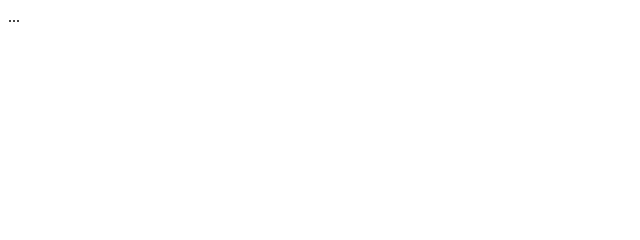
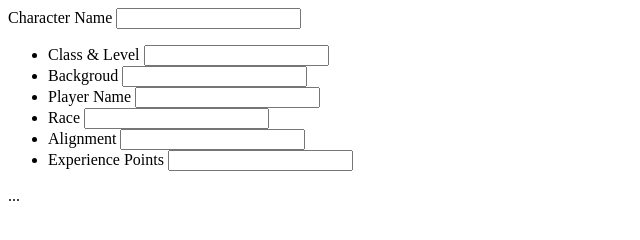
Before and after one commit to Buneary100/Project-4-Dragons, a plain HTML site: page html/character_sheet.html in a window 1280 px wide. Shown: the whole page, without its empty margins (0-640 px from the left). Drawn offline with Linux system fonts and the light colour scheme.

Commit message:
filled files
added username and password to the login.html and also did the header for the character sheet

```diff
--- a/html/character_sheet.html
+++ b/html/character_sheet.html
@@ -1,11 +1,56 @@
 <!DOCTYPE html>
 <html>
   <head>
-    <title>Contact Us</title>
+    <title>Character Sheet</title>
     <link href="../css/styles.css" rel="stylesheet" type="text/css">
     <link href="../css/character_sheet.css" rel="stylesheet" type="text/css">
   </head>
+  <header>
+    <form>
+    <label id = "characterName">Character Name</label>
+    <input type="text" id="characterName">
+    </form>
+    <form>
+      <ul>
+        <li>
+          <label id = "classAndLevel">Class & Level</label>
+          <input type="text" id="classAndLevel">
+        </li>
+        <li>
+          <label id = "background">Backgroud</label>
+          <input type="text" id="background">
+        </li>
+        <li>
+          <label id = "playerName">Player Name</label>
+          <input type="text" id="playerName">
+        </li>
+        <li>
+          <label id = "race">Race</label>
+          <input type="text" id="race">
+        </li>
+        <li>
+          <label id = "alignment">Alignment</label>
+          <input type="text" id="alignment">
+        </li>
+        <li>
+          <label id = "experiencePoints">Experience Points</label>
+          <input type="text" id="experiencePoints">
+        </li>
+      </ul>
+    </form>
+  </header>
   <body>
+
+    <div>
+    </div>
+
+    <div>
+    </div>
+
+    <div>
+    </div>
+
+    <!-- <input type="text" READONLY/>  -->
     ...
   </body>
 </html>
```
Also changed, not shown: html/login_page.html (+7 -2 lines).
